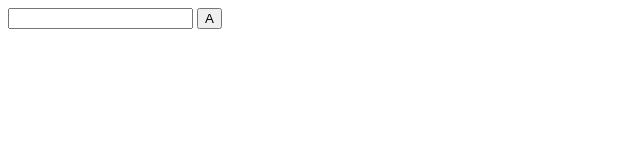
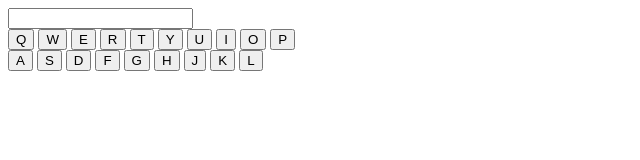
Before and after one commit to aconstas/repo-for-testing, a plain HTML site: page index.html in a window 1280 px wide. Shown: the whole page, without its empty margins (0-640 px from the left). Drawn offline with Linux system fonts and the light colour scheme.

Commit message:
build: virtual keyboard

```diff
--- a/index.html
+++ b/index.html
@@ -7,7 +7,29 @@
   </head>
   <body>
     <input type="text" id="myInput" readonly />
-    <button onclick="addCharacter('A')">A</button>
+    <div id="first-row">
+      <button onclick="addCharacter(event)">Q</button>
+      <button onclick="addCharacter(event)">W</button>
+      <button onclick="addCharacter(event)">E</button>
+      <button onclick="addCharacter(event)">R</button>
+      <button onclick="addCharacter(event)">T</button>
+      <button onclick="addCharacter(event)">Y</button>
+      <button onclick="addCharacter(event)">U</button>
+      <button onclick="addCharacter(event)">I</button>
+      <button onclick="addCharacter(event)">O</button>
+      <button onclick="addCharacter(event)">P</button>
+    </div>
+    <div id="second-row">
+        <button onclick="addCharacter(event)">A</button>
+        <button onclick="addCharacter(event)">S</button>
+        <button onclick="addCharacter(event)">D</button>
+        <button onclick="addCharacter(event)">F</button>
+        <button onclick="addCharacter(event)">G</button>
+        <button onclick="addCharacter(event)">H</button>
+        <button onclick="addCharacter(event)">J</button>
+        <button onclick="addCharacter(event)">K</button>
+        <button onclick="addCharacter(event)">L</button>
+    </div>
     <script src="main.js"></script>
   </body>
 </html>
--- a/main.js
+++ b/main.js
@@ -1,4 +1,4 @@
-function addCharacter(character) {
+function addCharacter(event) {
     var input = document.getElementById('myInput');
-    input.value += character; // Append the character
+    input.value += event.target.innerText; // Append the character
 }
```
